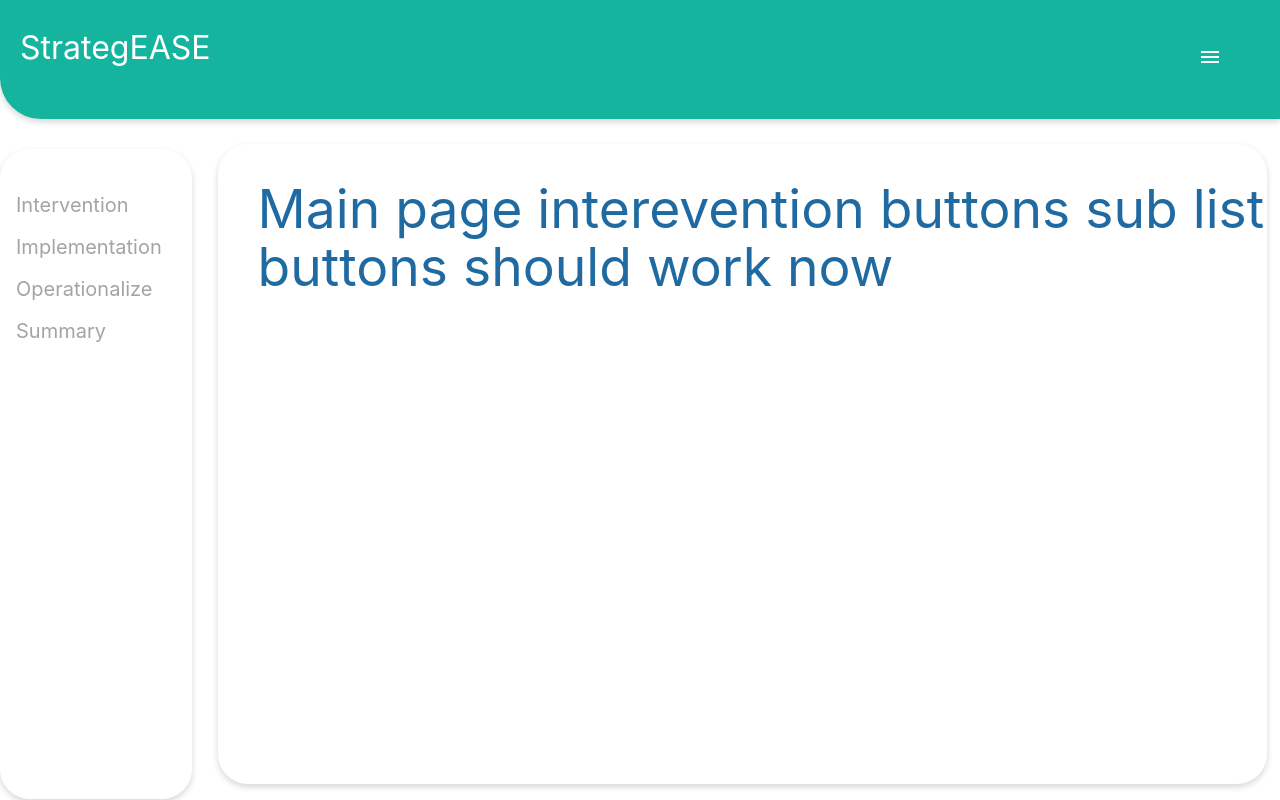
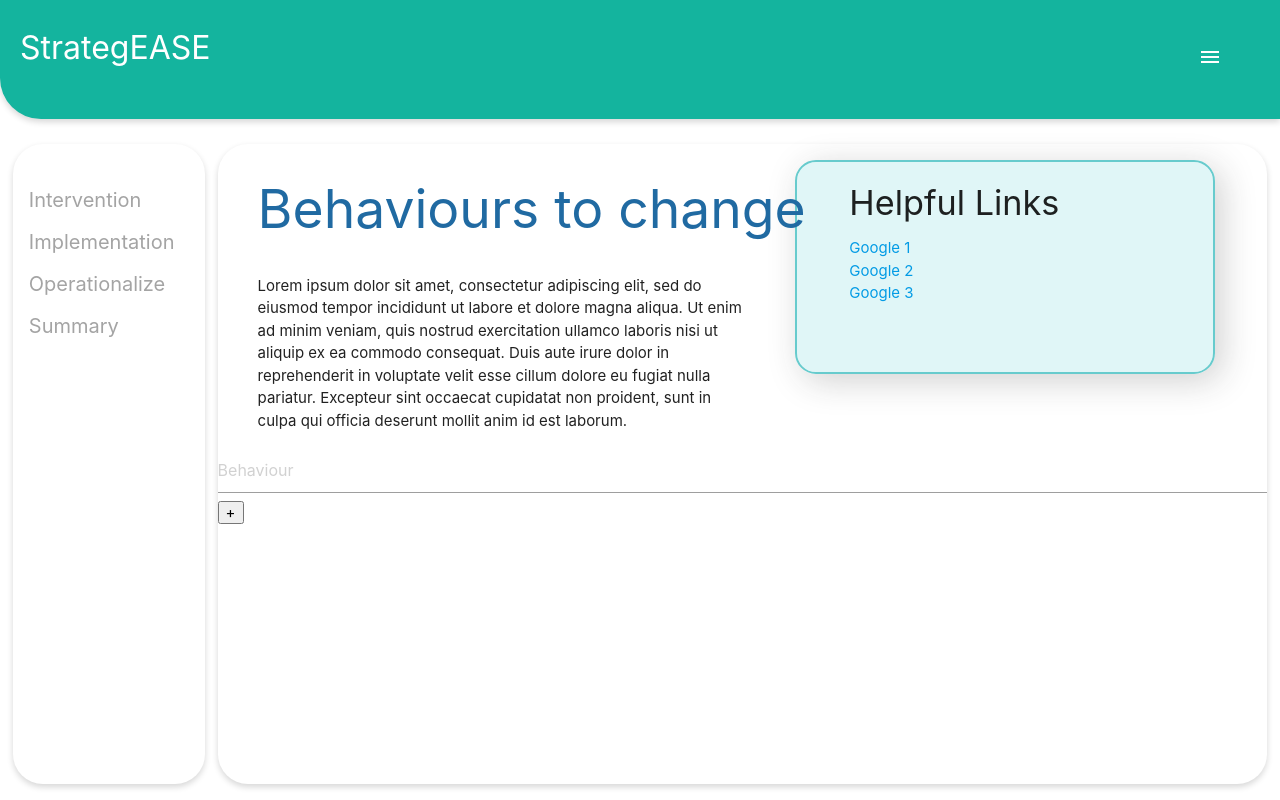
Before and after one commit to MarcoJrBiundo/StrategEASE, a Vue app: page /#/sis-behaviours in a window 1280 px wide. Before the commit this address led to /#/. Built offline with nearby package versions, Linux system fonts and the light colour scheme.

Commit message:
Component building - CommonMainPage
Added the h2, p and links to their  own components and integrated them with the pages. Also fixed the nav placement.

```diff
--- /dev/null
+++ b/src/components/CommonMainPage.vue
@@ -0,0 +1,41 @@
+<template>
+  <div>
+    <h2>{{ title }}</h2>
+    <div class="para">
+      <p>{{ text }}</p>
+    </div>
+    <Links :links="links"></Links>
+  </div>
+</template>
+
+<script>
+import Links from "./Links";
+
+export default {
+  name: "CommonMainPage",
+  components: {
+    Links
+  },
+  props: ["title", "text", "links"],
+  data() {
+    return {};
+  }
+};
+</script>
+
+<style>
+.para {
+  width: 50%;
+  float: left;
+  padding-left: 40px;
+  padding-top: 0px;
+}
+
+.indexclass h2 {
+  padding-left: 40px;
+  text-align: left;
+  letter-spacing: 0;
+  color: #206aa2;
+  opacity: 1;
+}
+</style>
--- a/src/components/DTIdescription.vue
+++ b/src/components/DTIdescription.vue
@@ -1,95 +1,79 @@
 <template>
   <div class="indexclass">
-  <h2>Description</h2>
-  <div class="para">
-  <p>"Lorem ipsum dolor sit amet, consectetur adipiscing elit,
-    sed do eiusmod tempor incididunt ut labore et dolore magna aliqua. Ut enim ad minim veniam, quis nostrud exercitation ullamco laboris nisi ut aliquip ex ea commodo consequat.
-     Duis aute irure dolor in reprehenderit in voluptate velit esse cillum dolore eu
-     fugiat nulla pariatur. Excepteur sint occaecat cupidatat non proident, sunt in culpa qui officia
-      deserunt mollit anim id est laborum."</p>
-  </div>
-  <div class="links">
-    <h4>Helpful links</h4>
-    <li><a href="www.google.com">www.google.com</a></li>
-    <li><a href="www.google.com">www.google.com</a></li>
-    <li><a href="www.google.com">www.google.com</a></li>
-  </div>
+    <CommonMainPage :title="title" :text="text" :links="links"></CommonMainPage>
     <div class="caseNameField">
       <label for="case">Case:</label>
-    <input type ="text" name="case">
+      <input type="text" name="case" />
       <label for="case">Describe the intervention you are implmenting:</label>
-    <input type ="text" name="case">
-        <label for="case">Describe the evidence supporting the intervention:</label>
-    <input type ="text" name="case">
+      <input type="text" name="case" />
+      <label for="case"
+        >Describe the evidence supporting the intervention:</label
+      >
+      <input type="text" name="case" />
     </div>
     <div>
       <!--buttons to go in here-->
     </div>
   </div>
-
 </template>
 
 <script>
+import CommonMainPage from "./CommonMainPage";
+
 export default {
-  name: 'DTIdescription',
-  data () {
+  name: "DTIdescription",
+  components: {
+    CommonMainPage
+  },
+  data() {
     return {
+      title: "Description",
+      text:
+        "Lorem ipsum dolor sit amet, consectetur adipiscing elit, sed do eiusmod \
+        tempor incididunt ut labore et dolore magna aliqua. Ut enim ad minim \
+        veniam, quis nostrud exercitation ullamco laboris nisi ut aliquip ex ea \
+        commodo consequat. Duis aute irure dolor in reprehenderit in voluptate \
+        velit esse cillum dolore eu fugiat nulla pariatur. Excepteur sint \
+        occaecat cupidatat non proident, sunt in culpa qui officia deserunt \
+        mollit anim id est laborum.",
+      links: [
+        { link: "www.google.com", display: "Google 1" },
+        { link: "www.google.com", display: "Google 2" },
+        { link: "www.google.com", display: "Google 3" }
+      ]
+    };
   }
-  }
-}
+};
 </script>
 
 <!-- Add "scoped" attribute to limit CSS to this component only -->
-<style >
-.indexclass{
+<style>
+.indexclass {
   position: absolute;
-top:  18%;
+  top: 18%;
   left: 17%;
   width: 82%;
   height: 80%;
-background: #FFFFFF 0% 0% ;
+  background: #ffffff 0% 0%;
   box-shadow: 0px 3px 6px #00000029;
   border-radius: 30px;
   opacity: 1;
-
 }
 
-.indexclass h2{
+.indexclass h2 {
   padding-left: 40px;
   text-align: left;
   letter-spacing: 0;
-color: #206AA2;
+  color: #206aa2;
   opacity: 1;
 }
-.para{
-  width: 50%;
-  float: left;
-  padding-left: 40px;
-  padding-top: 0px;
-}
 
-.links{
-width: 40%;
-margin-right: 5%;
-padding-left:5%;
-padding-bottom: 5%;
-float: right;
-background: #47CACC2B 0% 0% no-repeat padding-box;
-box-shadow: 7px 7px 34px #28282836;
-border: 2px solid #67CBCD;
-border-radius: 21px;
-opacity: 1;
-margin-top: -100px;
-}
-
-.caseNameField{
+.caseNameField {
   width: 95%;
   margin-left: 3%;
   position: absolute;
   margin-top: 15%;
   height: 10%;
   top: 215;
-
 }
-
 </style>
--- a/src/components/DTIevidence.vue
+++ b/src/components/DTIevidence.vue
@@ -1,87 +1,83 @@
 <template>
   <div class="indexclass">
-  <h2>Evidence</h2>
-  <div class="para">
-  <p>"Lorem ipsum dolor sit amet, consectetur adipiscing elit,
-    sed do eiusmod tempor incididunt ut labore et dolore magna aliqua. Ut enim ad minim veniam, quis nostrud exercitation ullamco laboris nisi ut aliquip ex ea commodo consequat.
-     Duis aute irure dolor in reprehenderit in voluptate velit esse cillum dolore eu
-     fugiat nulla pariatur. Excepteur sint occaecat cupidatat non proident, sunt in culpa qui officia
-      deserunt mollit anim id est laborum."</p>
-  </div>
-  <div class="links">
-    <h4>Helpful links</h4>
-    <li><a href="www.google.com">www.google.com</a></li>
-    <li><a href="www.google.com">www.google.com</a></li>
-    <li><a href="www.google.com">www.google.com</a></li>
-  </div>
+    <CommonMainPage :title="title" :text="text" :links="links"></CommonMainPage>
     <div>
       <!--buttons to go in here-->
     </div>
   </div>
-
 </template>
 
 <script>
+import CommonMainPage from "./CommonMainPage";
+
 export default {
-  name: 'DTIdevidence',
-  data () {
+  name: "DTIdevidence",
+  components: {
+    CommonMainPage
+  },
+  data() {
     return {
+      title: "Evidence",
+      text:
+        "Lorem ipsum dolor sit amet, consectetur adipiscing elit, sed do eiusmod \
+        tempor incididunt ut labore et dolore magna aliqua. Ut enim ad minim \
+        veniam, quis nostrud exercitation ullamco laboris nisi ut aliquip ex ea \
+        commodo consequat. Duis aute irure dolor in reprehenderit in voluptate \
+        velit esse cillum dolore eu fugiat nulla pariatur. Excepteur sint \
+        occaecat cupidatat non proident, sunt in culpa qui officia deserunt \
+        mollit anim id est laborum.",
+      links: [
+        { link: "www.google.com", display: "Google 1" },
+        { link: "www.google.com", display: "Google 2" },
+        { link: "www.google.com", display: "Google 3" }
+      ]
+    };
   }
-  }
-}
+};
 </script>
 
 <!-- Add "scoped" attribute to limit CSS to this component only -->
-<style >
-.indexclass{
+<style>
+.indexclass {
   position: absolute;
-top:  18%;
+  top: 18%;
   left: 17%;
   width: 82%;
   height: 80%;
-background: #FFFFFF 0% 0% ;
+  background: #ffffff 0% 0%;
   box-shadow: 0px 3px 6px #00000029;
   border-radius: 30px;
   opacity: 1;
-
 }
 
-.indexclass h2{
+.indexclass h2 {
   padding-left: 40px;
   text-align: left;
   letter-spacing: 0;
-color: #206AA2;
+  color: #206aa2;
   opacity: 1;
 }
-.para{
-  width: 50%;
-  float: left;
-  padding-left: 40px;
-  padding-top: 0px;
-}
 
-.links{
+.links {
   width: 40%;
   margin-right: 5%;
-padding-left:5%;
+  padding-left: 5%;
   padding-bottom: 5%;
   float: right;
-background: #47CACC2B 0% 0% no-repeat padding-box;
+  background: #47cacc2b 0% 0% no-repeat padding-box;
   box-shadow: 7px 7px 34px #28282836;
-border: 2px solid #67CBCD;
+  border: 2px solid #67cbcd;
   border-radius: 21px;
   opacity: 1;
   margin-top: -100px;
 }
 
-.caseNameField{
+.caseNameField {
   width: 95%;
   margin-left: 3%;
   position: absolute;
   margin-top: 15%;
   height: 10%;
   top: 215;
-
 }
-
 </style>
--- a/src/components/DTIwhowillchange.vue
+++ b/src/components/DTIwhowillchange.vue
@@ -1,87 +1,69 @@
 <template>
   <div class="indexclass">
-  <h2>Who Will Change</h2>
-  <div class="para">
-  <p>"Lorem ipsum dolor sit amet, consectetur adipiscing elit,
-    sed do eiusmod tempor incididunt ut labore et dolore magna aliqua. Ut enim ad minim veniam, quis nostrud exercitation ullamco laboris nisi ut aliquip ex ea commodo consequat.
-     Duis aute irure dolor in reprehenderit in voluptate velit esse cillum dolore eu
-     fugiat nulla pariatur. Excepteur sint occaecat cupidatat non proident, sunt in culpa qui officia
-      deserunt mollit anim id est laborum."</p>
-  </div>
-  <div class="links">
-    <h4>Helpful links</h4>
-    <li><a href="www.google.com">www.google.com</a></li>
-    <li><a href="www.google.com">www.google.com</a></li>
-    <li><a href="www.google.com">www.google.com</a></li>
-  </div>
+    <CommonMainPage :title="title" :text="text" :links="links"></CommonMainPage>
     <div>
       <!--buttons to go in here-->
     </div>
   </div>
-
 </template>
 
 <script>
+import CommonMainPage from "./CommonMainPage";
+
 export default {
-  name: 'DTIdevidence',
-  data () {
+  name: "DTIdevidence",
+  components: {
+    CommonMainPage
+  },
+  data() {
     return {
+      title: "Who Will Change",
+      text:
+        "Lorem ipsum dolor sit amet, consectetur adipiscing elit, sed do eiusmod \
+        tempor incididunt ut labore et dolore magna aliqua. Ut enim ad minim \
+        veniam, quis nostrud exercitation ullamco laboris nisi ut aliquip ex ea \
+        commodo consequat. Duis aute irure dolor in reprehenderit in voluptate \
+        velit esse cillum dolore eu fugiat nulla pariatur. Excepteur sint \
+        occaecat cupidatat non proident, sunt in culpa qui officia deserunt \
+        mollit anim id est laborum.",
+      links: [
+        { link: "www.google.com", display: "Google 1" },
+        { link: "www.google.com", display: "Google 2" },
+        { link: "www.google.com", display: "Google 3" }
+      ]
+    };
   }
-  }
-}
+};
 </script>
 
 <!-- Add "scoped" attribute to limit CSS to this component only -->
-<style >
-.indexclass{
+<style>
+.indexclass {
   position: absolute;
-top:  18%;
+  top: 18%;
   left: 17%;
   width: 82%;
   height: 80%;
-background: #FFFFFF 0% 0% ;
+  background: #ffffff 0% 0%;
   box-shadow: 0px 3px 6px #00000029;
   border-radius: 30px;
   opacity: 1;
-
 }
 
-.indexclass h2{
+.indexclass h2 {
   padding-left: 40px;
   text-align: left;
   letter-spacing: 0;
-color: #206AA2;
+  color: #206aa2;
   opacity: 1;
 }
-.para{
-  width: 50%;
-  float: left;
-  padding-left: 40px;
-  padding-top: 0px;
-}
 
-.links{
-width: 40%;
-margin-right: 5%;
-padding-left:5%;
-padding-bottom: 5%;
-float: right;
-background: #47CACC2B 0% 0% no-repeat padding-box;
-box-shadow: 7px 7px 34px #28282836;
-border: 2px solid #67CBCD;
-border-radius: 21px;
-opacity: 1;
-margin-top: -100px;
-}
-
-.caseNameField{
+.caseNameField {
   width: 95%;
   margin-left: 3%;
   position: absolute;
   margin-top: 15%;
   height: 10%;
   top: 215;
-
 }
-
 </style>
--- a/src/components/Index.vue
+++ b/src/components/Index.vue
@@ -1,32 +1,37 @@
 <template>
-<div class="indexclass">
-  <h2>Main page interevention buttons sub list buttons should work now</h2>
-</div>
-
+  <div class="indexclass">
+    <h2>Main page interevention buttons sub list buttons should work now</h2>
+  </div>
 </template>
 
 <script>
 export default {
-  name: 'Index',
-  data () {
-    return {
-    }
+  name: "Index",
+  data() {
+    return {};
   }
-}
+};
 </script>
 
 <!-- Add "scoped" attribute to limit CSS to this component only -->
-<style >
-.indexclass{
+<style>
+.indexclass {
   position: absolute;
-  top:  18%;
+  top: 18%;
   left: 17%;
   width: 82%;
   height: 80%;
-  background: #FFFFFF 0% 0% no-repeat padding-box;
+  background: #ffffff 0% 0% no-repeat padding-box;
   box-shadow: 0px 3px 6px #00000029;
   border-radius: 30px;
   opacity: 1;
 }
 
+.indexclass h2 {
+  padding-left: 40px;
+  text-align: left;
+  letter-spacing: 0;
+  color: #206aa2;
+  opacity: 1;
+}
 </style>
--- /dev/null
+++ b/src/components/Links.vue
@@ -0,0 +1,36 @@
+<template>
+  <div class="links">
+    <h4>Helpful Links</h4>
+    <ul>
+      <li v-for="(link, index) in links" :key="index">
+        <a :href="link.link">{{ link.display }}</a>
+      </li>
+    </ul>
+  </div>
+</template>
+
+<script>
+export default {
+  name: "Links",
+  props: ["links"],
+  data() {
+    return {};
+  }
+};
+</script>
+
+<style>
+.links {
+  width: 40%;
+  margin-right: 5%;
+  padding-left: 5%;
+  padding-bottom: 5%;
+  float: right;
+  background: #47cacc2b 0% 0% no-repeat padding-box;
+  box-shadow: 7px 7px 34px #28282836;
+  border: 2px solid #67cbcd;
+  border-radius: 21px;
+  opacity: 1;
+  margin-top: -100px;
+}
+</style>
--- a/src/components/Navbar.vue
+++ b/src/components/Navbar.vue
@@ -1,20 +1,43 @@
 <template>
   <div class="sidenavi">
     <ul>
-    <li><a class="listControl" href="#intervention">Intervention</a>
+      <li>
+        <a class="listControl" href="#intervention">Intervention</a>
         <ul class="sublists" hidden>
-        <li><router-link :to="{ name: 'DTIdescription' }"><a href="">Description</a></router-link></li>
-        <li><router-link :to="{ name: 'DTIevidence' }"><a href="">Evidence</a></router-link></li>
-        <li><router-link :to="{ name: 'DTIwhowillchange' }"><a href="">Who Will Chance</a></router-link></li>
+          <li>
+            <router-link :to="{ name: 'DTIdescription' }"
+              ><a href="">Description</a></router-link
+            >
+          </li>
+          <li>
+            <router-link :to="{ name: 'DTIevidence' }"
+              ><a href="">Evidence</a></router-link
+            >
+          </li>
+          <li>
+            <router-link :to="{ name: 'DTIwhowillchange' }"
+              ><a href="">Who Will Change</a></router-link
+            >
+          </li>
         </ul>
       </li>
-    <li><a class="listControl" href="#implementation">Implementation</a>
+      <li>
+        <a class="listControl" href="#implementation">Implementation</a>
         <ul class="sublists" hidden>
-        <li><router-link :to="{ name: 'SISbehaviours' }"><a href="">Behaviours</a></router-link></li>
-        <li><router-link :to="{ name: 'SISdomains' }"><a href="">Domains</a></router-link></li>
+          <li>
+            <router-link :to="{ name: 'SISbehaviours' }"
+              ><a href="">Behaviours</a></router-link
+            >
+          </li>
+          <li>
+            <router-link :to="{ name: 'SISdomains' }"
+              ><a href="">Domains</a></router-link
+            >
+          </li>
         </ul>
       </li>
-    <li><a class="listControl" href="#operationalize">Operationalize</a>
+      <li>
+        <a class="listControl" href="#operationalize">Operationalize</a>
         <ul class="sublists" hidden>
           <li><a href="#">Strategies</a></li>
         </ul>
@@ -27,24 +50,25 @@
 
 <script>
 export default {
-  name: 'navbar',
-  data () {
-    return {
-
+  name: "navbar",
+  data() {
+    return {};
   }
-  }
-}
+};
 </script>
 
 <style>
 .sidenavi {
-  height: 650px;
+  position: absolute;
+  height: 80%;
   width: 15%;
-  margin-top: 30px;
+  top: 18%;
+  left: 1%;
+  /* margin-top: 30px; */
   z-index: 1;
   overflow-x: hidden;
   padding-top: 20px;
-  background: #FFFFFF 0% 0% no-repeat padding-box;
+  background: #ffffff 0% 0% no-repeat padding-box;
   box-shadow: 0px 3px 6px #00000029;
   border-radius: 30px;
   opacity: 1;
@@ -58,15 +82,15 @@ export default {
   display: block;
   text-align: left;
   letter-spacing: 0;
-  color: #A4A4A4;
+  color: #a4a4a4;
   opacity: 1;
 }
 
 .sidenavi a:hover {
-  color: #5F5F5F;
+  color: #5f5f5f;
 }
 .sublists a:hover {
-  color: #5F5F5F;
+  color: #5f5f5f;
 }
 
 .main {
@@ -76,11 +100,15 @@ export default {
 }
 
 @media screen and (max-height: 450px) {
-  .sidenavi {padding-top: 15px;}
-  .sidenavi a {font-size: 18px;}
+  .sidenavi {
+    padding-top: 15px;
+  }
+  .sidenavi a {
+    font-size: 18px;
+  }
 }
 
-.sublists a{
+.sublists a {
   padding: 6px 8px 6px 16px;
   text-decoration: none;
   font-size: 12px;
@@ -88,7 +116,7 @@ export default {
   display: block;
   text-align: left;
   letter-spacing: 0;
-  color: #A4A4A4;
+  color: #a4a4a4;
   opacity: 1;
 }
 </style>
--- a/src/components/SISbehaviours.vue
+++ b/src/components/SISbehaviours.vue
@@ -1,113 +1,126 @@
 <template>
   <div class="behavioursClass">
-  <h2>Behaviours to Change</h2>
-  <div class="para">
-  <p></p>
-  </div>
-  <div class="links">
-    <h4>Helpful links</h4>
-    <li><a href="www.google.com">www.google.com</a></li>
-    <li><a href="www.google.com">www.google.com</a></li>
-    <li><a href="www.google.com">www.google.com</a></li>
-  </div>
+    <CommonMainPage :title="title" :text="text" :links="links"></CommonMainPage>
     <div>
       <div id="behaviourList">
         <behaviour id="behaviour1"></behaviour>
       </div>
-  <input id="addBehaviour" v-on:click="addBehaviour()" type="button" value="+">
+      <input
+        id="addBehaviour"
+        v-on:click="addBehaviour()"
+        type="button"
+        value="+"
+      />
       <!--buttons to go in here-->
     </div>
   </div>
-
 </template>
 
 <script>
-import Vue from 'vue';
-import behaviour from '@/components/behaviour';
+import Vue from "vue";
+import behaviour from "@/components/behaviour";
+import CommonMainPage from "./CommonMainPage";
 
 export default {
-  name: 'SISbehaviours',
-  components:
-  {
-    behaviour
+  name: "SISbehaviours",
+  components: {
+    behaviour,
+    CommonMainPage
   },
-  data () {
+  data() {
     return {
-    }
+      title: "Behaviours to change",
+      text:
+        "Lorem ipsum dolor sit amet, consectetur adipiscing elit, sed do eiusmod \
+        tempor incididunt ut labore et dolore magna aliqua. Ut enim ad minim \
+        veniam, quis nostrud exercitation ullamco laboris nisi ut aliquip ex ea \
+        commodo consequat. Duis aute irure dolor in reprehenderit in voluptate \
+        velit esse cillum dolore eu fugiat nulla pariatur. Excepteur sint \
+        occaecat cupidatat non proident, sunt in culpa qui officia deserunt \
+        mollit anim id est laborum.",
+      links: [
+        { link: "www.google.com", display: "Google 1" },
+        { link: "www.google.com", display: "Google 2" },
+        { link: "www.google.com", display: "Google 3" }
+      ]
+    };
   },
   methods: {
-    addBehaviour: function(e){
-      var behaviourList = document.getElementById('behaviourList').children;
+    addBehaviour: function(e) {
+      var behaviourList = document.getElementById("behaviourList").children;
       //get the count from the id
-      var behaviourCount = behaviourList[behaviourList.length - 1].id.replace("behaviour","");
+      var behaviourCount = behaviourList[behaviourList.length - 1].id.replace(
+        "behaviour",
+        ""
+      );
       behaviourCount = parseInt(behaviourCount) + 1;
       console.log(behaviourCount);
       var newBehaviour = document.createElement("DIV");
-      newBehaviour.setAttribute('id', ("behaviour"+behaviourCount).toString());
+      newBehaviour.setAttribute(
+        "id",
+        ("behaviour" + behaviourCount).toString()
+      );
 
-      document.getElementById('behaviourList').appendChild(newBehaviour);
+      document.getElementById("behaviourList").appendChild(newBehaviour);
 
       new Vue({
-        el: '#behaviour' + behaviourCount,
-        template: '<behaviour id="behaviour'+behaviourCount+'"/>',
+        el: "#behaviour" + behaviourCount,
+        template: '<behaviour id="behaviour' + behaviourCount + '"/>',
         components: { behaviour }
       });
     }
   }
-}
+};
 </script>
 
 <!-- Add "scoped" attribute to limit CSS to this component only -->
-<style >
-.behavioursClass{
+<style>
+.behavioursClass {
   position: absolute;
-top:  18%;
+  top: 18%;
   left: 17%;
   width: 82%;
   height: 80%;
-background: #FFFFFF 0% 0% ;
+  background: #ffffff 0% 0%;
   box-shadow: 0px 3px 6px #00000029;
   border-radius: 30px;
   opacity: 1;
-
 }
 
-.behavioursClass h2{
+.behavioursClass h2 {
   padding-left: 40px;
   text-align: left;
   letter-spacing: 0;
-color: #206AA2;
+  color: #206aa2;
   opacity: 1;
 }
-.para{
+.para {
   width: 50%;
   float: left;
   padding-left: 40px;
   padding-top: 0px;
 }
 
-.links{
+.links {
   width: 40%;
   margin-right: 5%;
-padding-left:5%;
+  padding-left: 5%;
   padding-bottom: 5%;
   float: right;
-background: #47CACC2B 0% 0% no-repeat padding-box;
+  background: #47cacc2b 0% 0% no-repeat padding-box;
   box-shadow: 7px 7px 34px #28282836;
-border: 2px solid #67CBCD;
+  border: 2px solid #67cbcd;
   border-radius: 21px;
   opacity: 1;
   margin-top: -100px;
 }
 
-.caseNameField{
+.caseNameField {
   width: 95%;
   margin-left: 3%;
   position: absolute;
   margin-top: 15%;
   height: 10%;
   top: 215;
-
 }
-
 </style>
--- a/src/components/SISdomains.vue
+++ b/src/components/SISdomains.vue
@@ -1,83 +1,61 @@
 <template>
   <div class="domainsClass">
-  <h2>Domains for Behaviours</h2>
-  <div class="para">
-  <p></p>
-  </div>
-  <div class="links">
-    <h4>Helpful links</h4>
-    <li><a href="www.google.com">www.google.com</a></li>
-    <li><a href="www.google.com">www.google.com</a></li>
-    <li><a href="www.google.com">www.google.com</a></li>
-  </div>
+    <CommonMainPage :title="title" :text="text" :links="links"></CommonMainPage>
     <div>
       <!--buttons to go in here-->
     </div>
   </div>
-
 </template>
 
 <script>
+import CommonMainPage from "./CommonMainPage";
+
 export default {
-  name: 'SISdomains',
-  data () {
+  name: "SISdomains",
+  components: {
+    CommonMainPage
+  },
+  data() {
     return {
+      title: "Domains for Behaviours",
+      text:
+        "Lorem ipsum dolor sit amet, consectetur adipiscing elit, sed do eiusmod \
+        tempor incididunt ut labore et dolore magna aliqua. Ut enim ad minim \
+        veniam, quis nostrud exercitation ullamco laboris nisi ut aliquip ex ea \
+        commodo consequat. Duis aute irure dolor in reprehenderit in voluptate \
+        velit esse cillum dolore eu fugiat nulla pariatur. Excepteur sint \
+        occaecat cupidatat non proident, sunt in culpa qui officia deserunt \
+        mollit anim id est laborum.",
+      links: [
+        { link: "www.google.com", display: "Google 1" },
+        { link: "www.google.com", display: "Google 2" },
+        { link: "www.google.com", display: "Google 3" }
+      ]
+    };
   }
-  }
-}
+};
 </script>
 
 <!-- Add "scoped" attribute to limit CSS to this component only -->
-<style >
-.domainsClass{
+<style>
+.domainsClass {
   position: absolute;
-top:  18%;
+  top: 18%;
   left: 17%;
   width: 82%;
   height: 80%;
-background: #FFFFFF 0% 0% ;
+  background: #ffffff 0% 0%;
   box-shadow: 0px 3px 6px #00000029;
   border-radius: 30px;
   opacity: 1;
-
 }
 
-.domainsClass h2{
-padding-left: 40px;
-text-align: left;
-letter-spacing: 0;
-color: #206AA2;
-opacity: 1;
-}
-.para{
-  width: 50%;
-  float: left;
-  padding-left: 40px;
-  padding-top: 0px;
-}
-
-.links{
-width: 40%;
-margin-right: 5%;
-padding-left:5%;
-padding-bottom: 5%;
-float: right;
-background: #47CACC2B 0% 0% no-repeat padding-box;
-box-shadow: 7px 7px 34px #28282836;
-border: 2px solid #67CBCD;
-border-radius: 21px;
-opacity: 1;
-margin-top: -100px;
-}
-
-.caseNameField{
+.caseNameField {
   width: 95%;
   margin-left: 3%;
   position: absolute;
   margin-top: 15%;
   height: 10%;
   top: 215;
-
 }
-
 </style>
--- a/src/components/behaviour.vue
+++ b/src/components/behaviour.vue
@@ -1,21 +1,22 @@
 <template>
-<div>
-  <input placeholder="Behaviour" type="text" name="behavior" group="behaviourGroup">
-</div>
-
+  <div>
+    <input
+      placeholder="Behaviour"
+      type="text"
+      name="behavior"
+      group="behaviourGroup"
+    />
+  </div>
 </template>
 
 <script>
 export default {
-  name: 'behaviour',
-  data () {
-    return {
-    }
+  name: "behaviour",
+  data() {
+    return {};
   }
-}
+};
 </script>
 
 <!-- Add "scoped" attribute to limit CSS to this component only -->
-<style >
-
-</style>
+<style></style>
```
Lines whose indentation alone changed are shown as unchanged.
